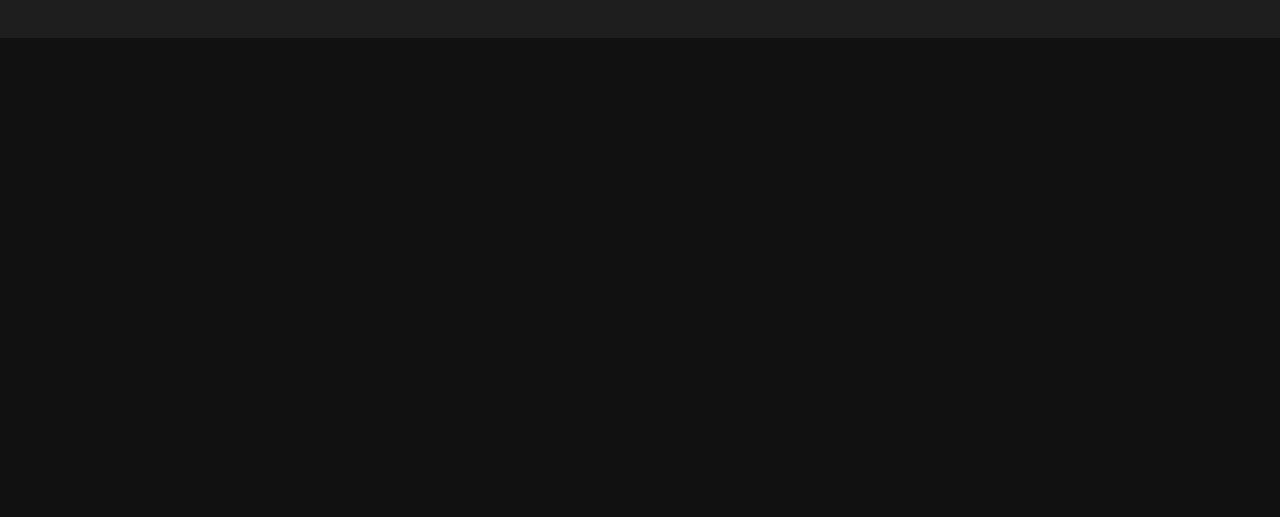
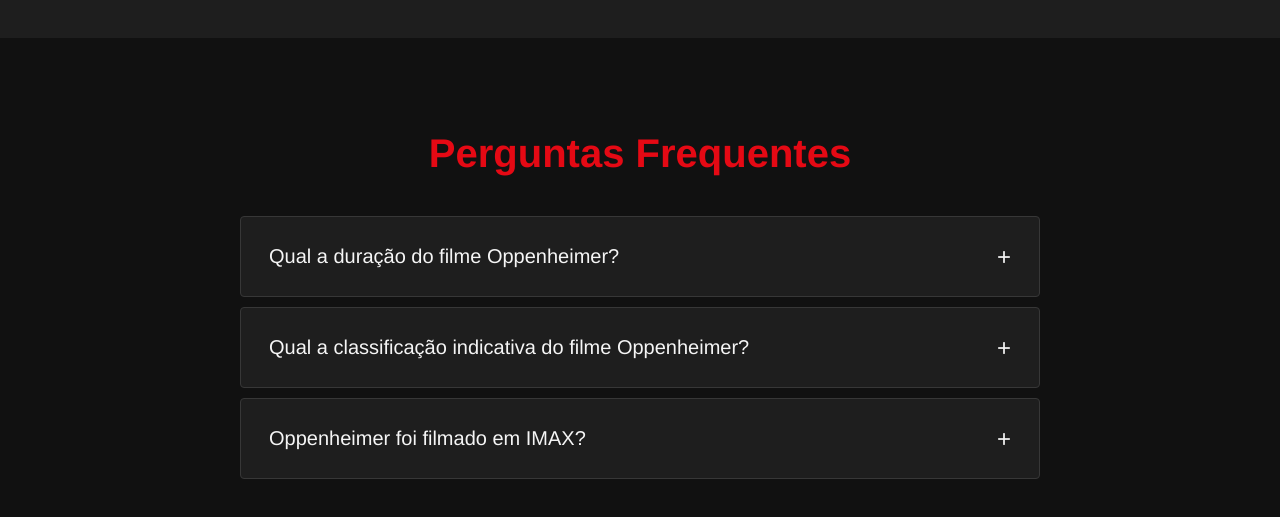
Before and after one commit to IanSNeves/projeto-landing, a website: page src/index.html in a window 1280 px wide. Shown: the part 1655-2172 px from the top of the page. Before the commit the page ends 1693 px from the top, so only its background shows below. Drawn offline with Linux system fonts and the light colour scheme.

Commit message:
feat: adiciona a sessao FAQ com perguntas frequentes.

```diff
--- a/src/index.html
+++ b/src/index.html
@@ -85,6 +85,26 @@
                 </div>
             </div>
         </section>
+
+        <section id="faq" class="faq">
+            <div class="container">
+                <h2 class="section-title">Perguntas Frequentes</h2>
+                <div class="faq__list">
+                    <details>
+                        <summary>Qual a duração do filme Oppenheimer?</summary>
+                        <p>A duração do filme Oppenheimer é de 3 horas.</p>
+                    </details>
+                    <details>
+                        <summary>Qual a classificação indicativa do filme Oppenheimer?</summary>
+                        <p>A classificação indicativa do filme Oppenheimer é de 16 anos.</p>
+                    </details>
+                    <details>
+                        <summary>Oppenheimer foi filmado em IMAX?</summary>
+                        <p>Sim, Christopher Nolan filmou partes significativas de Oppenheimer com câmeras de filme IMAX de 65mm, incluindo, pela primeira vez, seções em preto e branco.</p>
+                    </details>
+                </div>
+            </div>
+        </section>
     </main>
 </body>
 </html>
--- a/src/scss/main.scss
+++ b/src/scss/main.scss
@@ -4,6 +4,7 @@
 @use 'partials/hero';
 @use 'partials/cast';
 @use 'partials/platforms';
+@use 'partials/faq';
 
 body {
     background-color: $color-background;
--- /dev/null
+++ b/src/scss/partials/_faq.scss
@@ -0,0 +1,55 @@
+@use 'partials/variables' as *;
+
+.faq {
+
+    padding: 60px 0;
+
+    &__list {
+        max-width: 800px;
+        margin: 0 auto;
+        display: flex;
+        flex-direction: column;
+        gap: 10px;
+    }
+}
+
+details {
+    background-color: lighten($color-background, 5%);
+    padding: 8px;
+    border: 1px solid lighten($color-background, 15%);
+    border-radius: 4px;
+
+    summary {
+        padding: 20px;
+        font-size: 1.25rem;
+        cursor: pointer;
+        list-style: none;
+        position: relative;
+
+        &::after {
+            content: '+';
+            position: absolute;
+            right: 20px;
+            top: 50%;
+            transform: translateY(-50%);
+            font-size: 1.5rem;
+            transition: transform 0.3s ease;
+        }
+    }
+
+    p {
+        padding: 0 20px 20px 20px;
+        margin: 0;
+        color: darken($color-text, 20%);
+        line-height: 1.6;
+    }
+}
+
+details[open] {
+    summary {
+        color: $color-primary;
+        &::after {
+            transform: translateY(-50%) rotate(45deg);
+        }
+    }
+}
```
Also changed, not shown: src/css/main.css.
